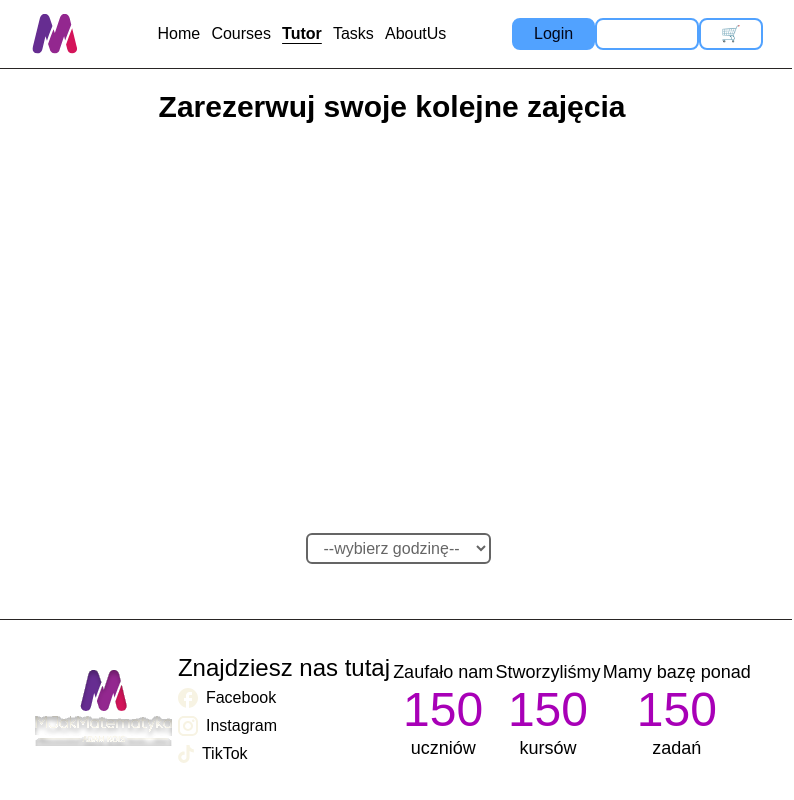
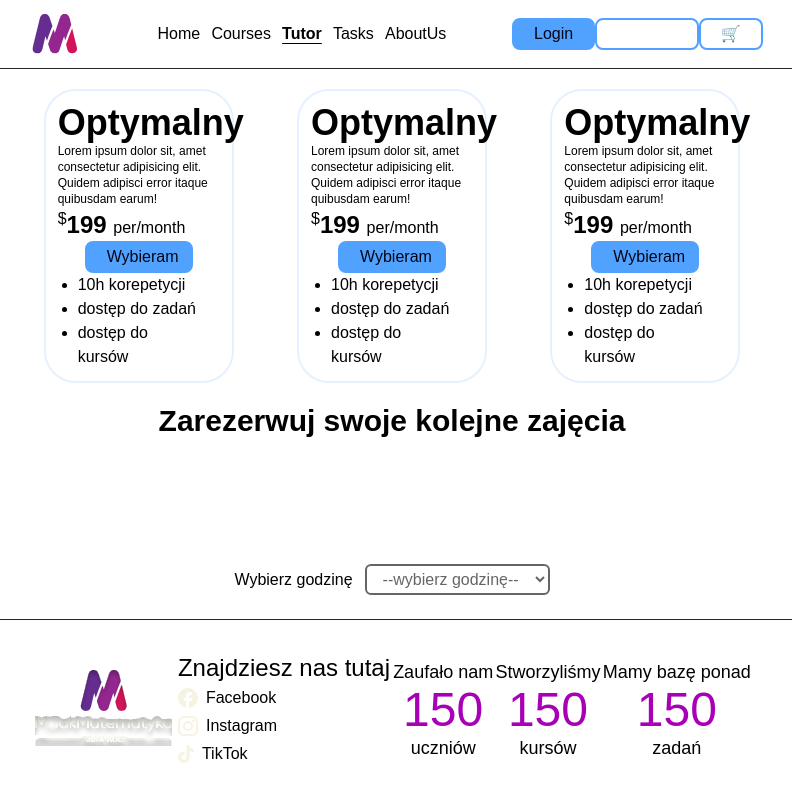
Before and after one commit to Nikko05/MJakMatematyka, a Next.js app: page /tutor in a window 1280 px wide. Shown: the whole page, without its empty margins (248-1042 px from the left). Built offline with nearby package versions, Linux system fonts and the light colour scheme.

Commit message:
Adding Pricing card component and styled it

```diff
--- a/src/app/(marketing)/tutor/page.tsx
+++ b/src/app/(marketing)/tutor/page.tsx
@@ -1,10 +1,12 @@
 import React from 'react';
 import Select from '@/app/ui/Select';
+import PricingCard from '@/app/ui/PricingCard';
 
 const selectData = {
-  name: 'level',
-  id: 'level-select',
-  optionsAmount: 6,
+  label: 'Wybierz godzinę',
+  name: 'hours',
+  id: 'hours-select',
+  optionsAmount: 10,
   options: [
     {
       value: '',
@@ -12,15 +14,22 @@ const selectData = {
     },
     // getting hours from api
     {
-      value: 'level4',
-      level: 'Klasa 4',
+      value: '1600',
+      level: '16:00',
     },
   ],
 }
 
+// pricing !!!!!!!!
+
 export default function Tutor() {
   return (
     <div className='flex flex-col w-full h-full'>
+      <div className='h-full w-full flex justify-around pb-5'>
+        <PricingCard></PricingCard>
+        <PricingCard></PricingCard>
+        <PricingCard></PricingCard>
+      </div>
       <div className='h-1/5 w-full'>
         <h1 className='text-center text-3xl font-bold'>Zarezerwuj swoje kolejne zajęcia</h1>
       </div>
--- a/src/app/ui/Footer.tsx
+++ b/src/app/ui/Footer.tsx
@@ -28,7 +28,7 @@ function Footer() {
         </div>
       </div>
       <div className='w-5/10 items-center flex justify-around'>
-      {/* making component with this dives and generate using data from api **future */}
+      {/* making component with this dives and generate using data from api **future and other component */}
         <div className='justify-around flex flex-col'>
           <div className='text-lg text-center'>Zaufało nam</div>
           <div className='text-5xl text-fuchsia-700 text-center'>150</div>
--- /dev/null
+++ b/src/app/ui/PricingCard.tsx
@@ -0,0 +1,36 @@
+import React from 'react';
+import Button from './Button';
+
+const selected = {
+  background: 'bg-blue-400',
+  color: 'text-slate-950',
+  name: 'Wybieram',
+  type: 'text',
+  paddingY: 'py-1',
+  paddingX: 'px-2',
+  width: 'w-2/3'
+};
+
+export default function PricingCard() {
+  return (
+    <div className='border-2 border-blue-200/40 rounded-4xl w-1/4 h-full p-3 flex flex-col justify-around'>
+      <div className='text-4xl font-extrabold'>Optymalny</div>
+      <div className='text-xs'>
+        Lorem ipsum dolor sit, amet consectetur adipisicing elit. Quidem adipisci error itaque quibusdam earum!
+      </div>
+      <div className='font-semibold text-2xl'>
+        <span className='font-normal align-super text-base'>$</span>199 <span className='font-normal text-base'>per/month</span>
+      </div>
+      <div className='flex justify-center'>
+        <Button btnData={selected}></Button>
+      </div>
+      <div className='px-5'>
+        <ul className='list-disc'>
+          <li>10h korepetycji</li>
+          <li>dostęp do zadań</li>
+          <li>dostęp do kursów</li>
+        </ul>
+      </div>
+    </div>
+  );
+};
```
